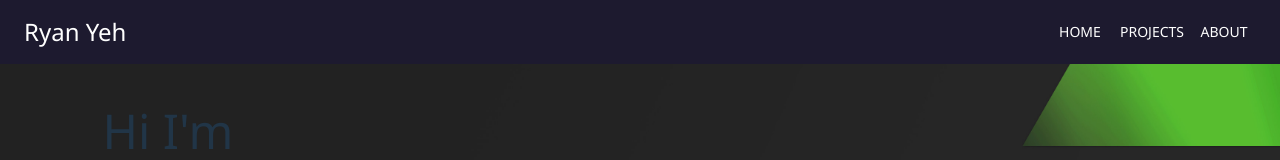
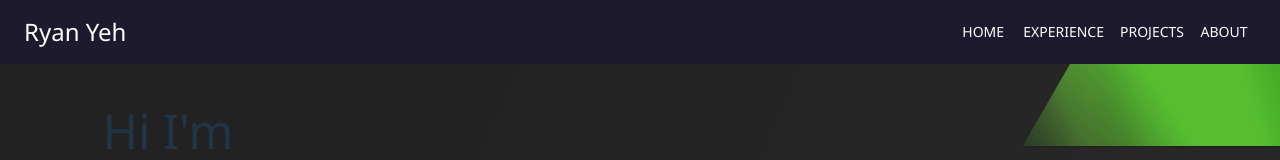
Before and after one commit to r-yeh/r-yeh.github.io, a React (Vite) app: page / in a window 1280 px wide. Shown: the top 160 px of the page. Built offline with nearby package versions, Linux system fonts and the light colour scheme.

Commit message:
init experience page

```diff
--- a/src/App.jsx
+++ b/src/App.jsx
@@ -4,6 +4,7 @@ import {ThemeProvider} from '@mui/material/styles';
 import theme from './assets/themes/Theme';
 import './styles/App.css'
 import Home from './pages/Home';
+import Experience from "./pages/Experience/index.jsx";
 import Projects from './pages/Projects';
 import About from './pages/About';
 import NavBar from './components/nav-bar/NavBar';
@@ -15,6 +16,7 @@ function App() {
                 <NavBar/>
                 <Routes>
                     <Route path="/" element={<Home/>}/>
+                    <Route path="/experience" element={<Experience/>}/>
                     <Route path="/projects" element={<Projects/>}/>
                     <Route path="/about" element={<About/>}/>
                 </Routes>
--- a/src/components/nav-bar/NavBar.jsx
+++ b/src/components/nav-bar/NavBar.jsx
@@ -23,6 +23,7 @@ function NavBar() {
                         Ryan Yeh
                     </Typography>
                     <Button sx={buttonStyle} component={Link} to="/">Home</Button>
+                    <Button sx={buttonStyle} color="inherit" component={Link} to="/experience">Experience</Button>
                     <Button sx={buttonStyle} color="inherit" component={Link} to="/projects">Projects</Button>
                     <Button sx={buttonStyle} color="inherit" component={Link} to="/about">About</Button>
                 </Toolbar>
--- /dev/null
+++ b/src/pages/Experience/index.jsx
@@ -0,0 +1,11 @@
+import React from 'react';
+
+const Experience = () => {
+    return (
+        <div>
+            <h1>Experience Page</h1>
+        </div>
+    )
+}
+
+export default Experience;
```
